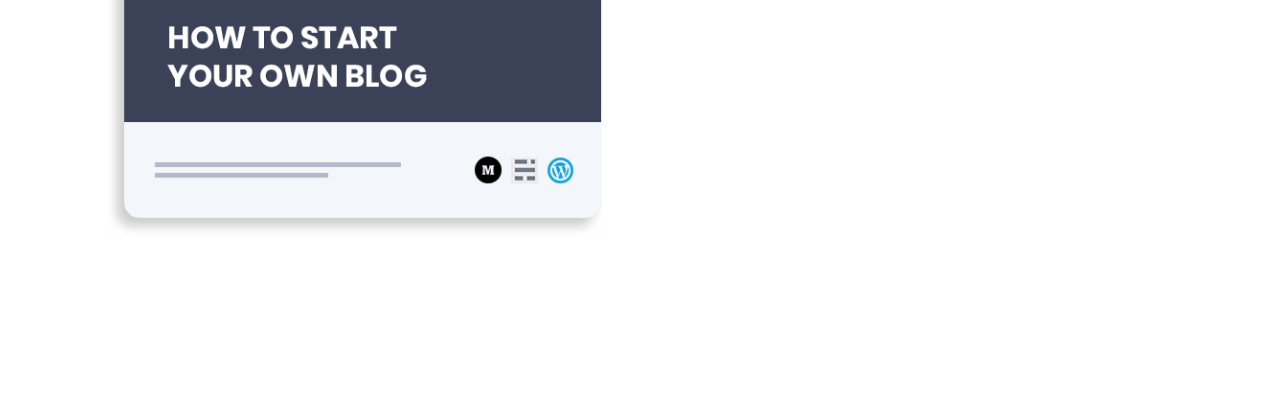
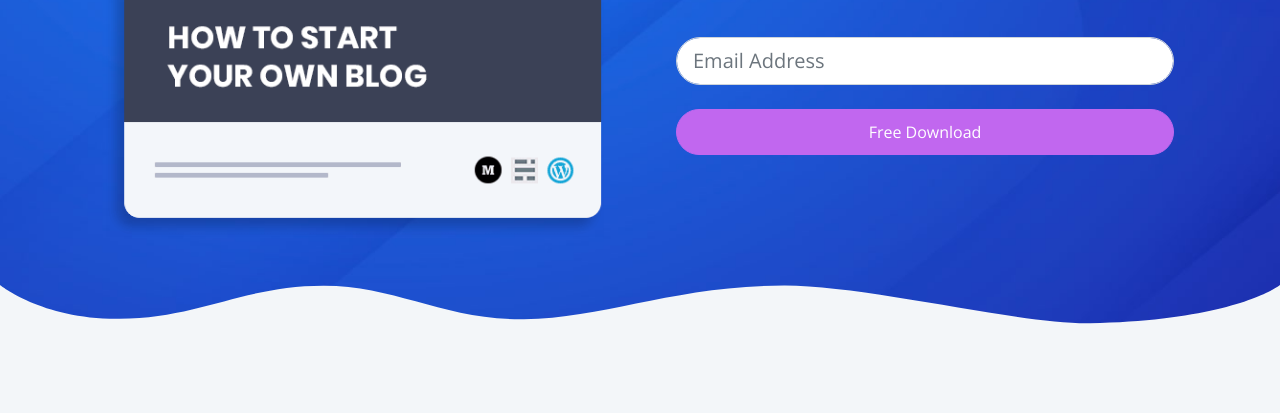
Before and after one commit to dustech/bs5-simple-starter, a website: page projects/ebook-website-starter/index.html in a window 1280 px wide. Shown: the part 572-985 px from the top of the page. Before the commit the page ends 857 px from the top, so only its background shows below. Drawn offline with nearby package versions, Linux system fonts and the light colour scheme; files that its build step writes are made by us from their sources.

Commit message:
Add header and svg

```diff
--- a/projects/ebook-website-starter/index.html
+++ b/projects/ebook-website-starter/index.html
@@ -17,7 +17,7 @@
 
   <body>
     <!-- Navigation -->
-    <nav class="navbar navbar-expand-lg fixed-top navbar-dark bg-dark">
+    <nav class="navbar navbar-expand-lg fixed-top navbar-dark">
       <div class="container">
         <a href="index.html" class="navbar-brand">
           <img src="images/logo.png" alt="" width="225" />
@@ -78,11 +78,51 @@
                   doloremque aut eligendi officiis doloribus? Aliquam, cum
                   debitis!
                 </p>
+
+                <!-- Form -->
+
+                <div class="form-container text-center">
+                  <form>
+                    <div class="my-4">
+                      <input
+                        type="email"
+                        class="form-control form-control-lg rounded-5"
+                        placeholder="Email Address"
+                      />
+                    </div>
+                    <div class="d-grid">
+                      <button class="btn btn-primary text-white">
+                        Free Download
+                      </button>
+                    </div>
+                  </form>
+                </div>
               </div>
             </div>
           </div>
         </div>
       </div>
+      <svg
+        class="frame-decoration"
+        data-name="Layer 2"
+        xmlns="http://www.w3.org/2000/svg"
+        preserveAspectRatio="none"
+        viewBox="0 0 1920 192.275"
+      >
+        <defs>
+          <style>
+            .cls-1 {
+              fill: #f3f6f9;
+            }
+          </style>
+        </defs>
+        <title></title>
+        <path
+          class="cls-1"
+          d="M0,158.755s63.9,52.163,179.472,50.736c121.494-1.5,185.839-49.738,305.984-49.733,109.21,0,181.491,51.733,300.537,50.233,123.941-1.562,225.214-50.126,390.43-50.374,123.821-.185,353.982,58.374,458.976,56.373,217.907-4.153,284.6-57.236,284.6-57.236V351.03H0V158.755Z"
+          transform="translate(0 -158.755)"
+        />
+      </svg>
     </header>
     <script src="js/bootstrap.bundle.min.js"></script>
     <script src="js/script.js"></script>
--- a/projects/ebook-website-starter/scss/styles.scss
+++ b/projects/ebook-website-starter/scss/styles.scss
@@ -1,3 +1,8 @@
 .navbar .btn-outline-light:hover {
   color: var(--bs-dark);
 }
+
+.header {
+  background: url(../images/header-background.jpg) center center no-repeat;
+  background-size: cover;
+}
```
